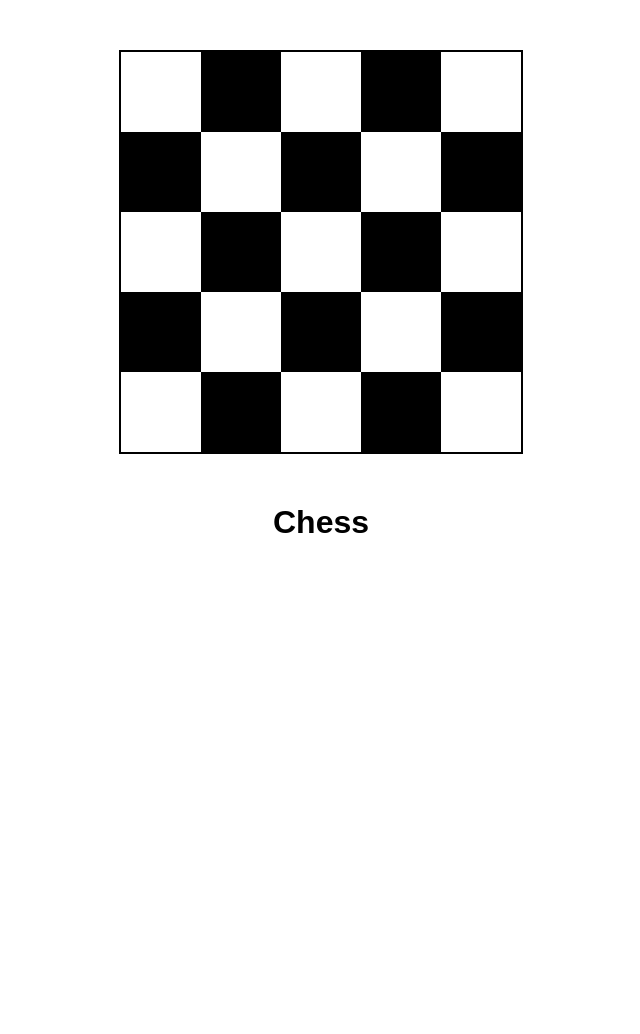
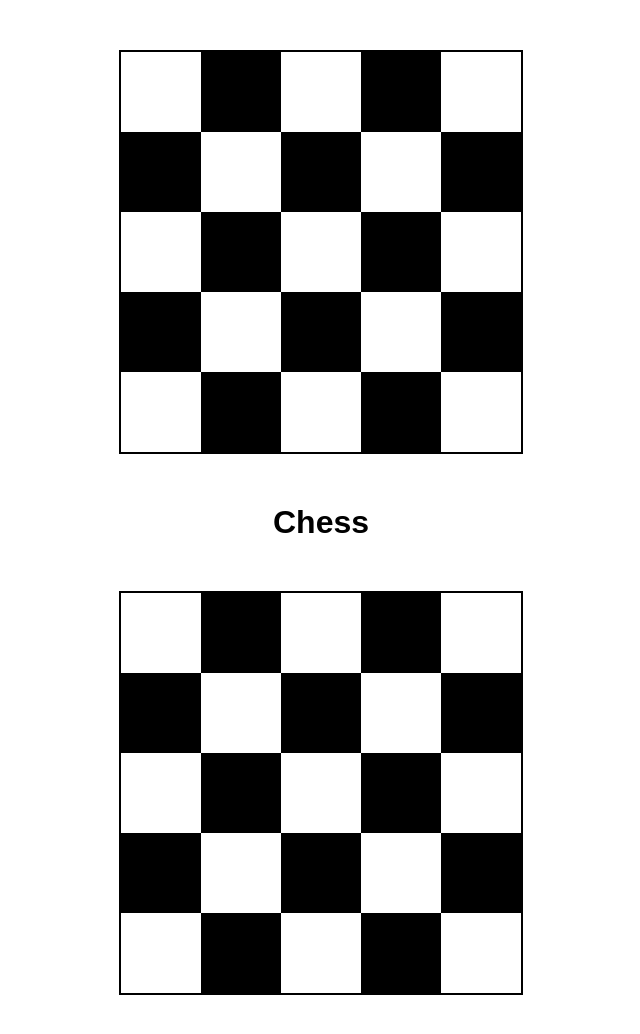
Before and after one commit to annbag/Task-WebDev-chessboard, a plain HTML site: page index.html in a window 1280 px wide. Shown: the whole page, without its empty margins (319-959 px from the left). Before the commit the page ends 800 px from the top, so only its background shows below. Drawn offline with Linux system fonts and the light colour scheme.

Commit message:
add second solution

```diff
--- a/index.html
+++ b/index.html
@@ -34,5 +34,32 @@
 		<div></div>
 	</div>
 	<h1>Chess</h1>
+	<div class="board2">
+		<div></div>
+		<div></div>
+		<div></div>
+		<div></div>
+		<div></div>
+		<div></div>
+		<div></div>
+		<div></div>
+		<div></div>
+		<div></div>
+		<div></div>
+		<div></div>
+		<div></div>
+		<div></div>
+		<div></div>
+		<div></div>
+		<div></div>
+		<div></div>
+		<div></div>
+		<div></div>
+		<div></div>
+		<div></div>
+		<div></div>
+		<div></div>
+		<div></div>
+	</div>
 </body>
 </html>
--- a/style.css
+++ b/style.css
@@ -21,3 +21,17 @@ h1{
 	font-family: arial;
 	text-align: center;
 }
+.board2 {
+	margin: 50px auto;
+	border: 2px solid black;
+	width: 400px;
+	font-size: 0;
+}
+.board2 div {
+	display: inline-block;
+	width: 80px;
+	height: 80px;
+}
+.board2 div:nth-child(even) {
+	background-color: black;
+}
```
